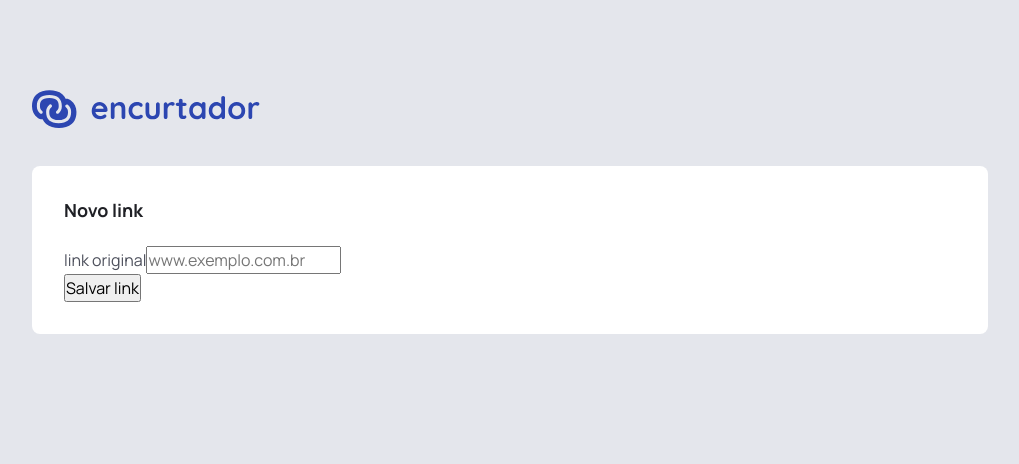
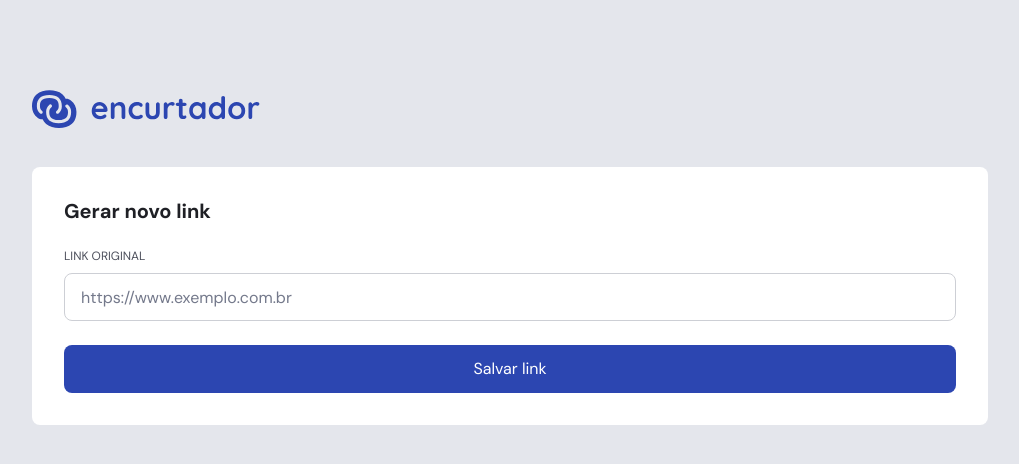
Before and after one commit to ClodoaldoDantas/encurtador-de-links-web, a React (Vite) app: page / in a window 1280 px wide. Shown: the top 464 px of the page, without its empty margins (130-1149 px from the left). Built offline with nearby package versions, Linux system fonts and the light colour scheme.

Commit message:
feat: update font styles, add form validation, and enhance CreateLinkForm component

```diff
--- a/index.html
+++ b/index.html
@@ -8,7 +8,7 @@
   <!-- Google Fonts -->
   <link rel="preconnect" href="https://fonts.googleapis.com">
   <link rel="preconnect" href="https://fonts.gstatic.com" crossorigin>
-  <link href="https://fonts.googleapis.com/css2?family=Manrope:wght@200..800&display=swap" rel="stylesheet">
+  <link href="https://fonts.googleapis.com/css2?family=DM+Sans:ital,opsz,wght@0,9..40,100..1000;1,9..40,100..1000&display=swap" rel="stylesheet">
 
   <title>Encurtador</title>
 </head>
--- a/package.json
+++ b/package.json
@@ -9,8 +9,12 @@
     "preview": "vite preview"
   },
   "dependencies": {
+    "@hookform/resolvers": "^5.2.1",
+    "@phosphor-icons/react": "^2.1.10",
     "react": "^19.1.1",
-    "react-dom": "^19.1.1"
+    "react-dom": "^19.1.1",
+    "react-hook-form": "^7.62.0",
+    "zod": "^4.0.17"
   },
   "devDependencies": {
     "@biomejs/biome": "2.1.4",
--- a/src/components/ui/card/styles.module.scss
+++ b/src/components/ui/card/styles.module.scss
@@ -3,7 +3,7 @@
   background-color: var(--white);
   border-radius: 0.5rem;
 
-  @media(width >= 1024px) {
+  @media(width >= 64em) {
     padding: 2rem;
   }
 }
--- a/src/index.scss
+++ b/src/index.scss
@@ -20,7 +20,7 @@
 
 body {
   background-color: var(--gray-200);
-  font-family: "Manrope", Arial, sans-serif;
+  font-family: "DM Sans", Arial, sans-serif;
   line-height: 1.5;
   color: var(--gray-500);
 }
--- a/src/pages/home/components/create-link-form/index.tsx
+++ b/src/pages/home/components/create-link-form/index.tsx
@@ -1,22 +1,66 @@
+import { zodResolver } from '@hookform/resolvers/zod'
+import { WarningCircleIcon } from '@phosphor-icons/react'
+import { useForm } from 'react-hook-form'
+import * as z from 'zod'
 import { Card } from '../../../../components/ui/card'
 import styles from './styles.module.scss'
 
+const formSchema = z.object({
+	originalUrl: z.url({
+		error: 'URL inválida',
+	}),
+})
+
+type CreateLinkFormData = z.infer<typeof formSchema>
+
 export function CreateLinkForm() {
+	const {
+		register,
+		handleSubmit,
+		formState: { errors },
+	} = useForm<CreateLinkFormData>({
+		resolver: zodResolver(formSchema),
+		defaultValues: {
+			originalUrl: '',
+		},
+	})
+
+	const handleCreateLink = (data: CreateLinkFormData) => {
+		console.log(data)
+	}
+
 	return (
 		<Card>
-			<h2 className={styles.title}>Novo link</h2>
+			<h2 className={styles.title}>Gerar novo link</h2>
 
-			<form className={styles.form}>
-				<div className={styles.inputGroup}>
-					<label htmlFor="original-link">link original</label>
+			<form onSubmit={handleSubmit(handleCreateLink)} className={styles.form}>
+				<div
+					className={styles.formItem}
+					data-state={errors.originalUrl ? 'invalid' : 'default'}
+				>
+					<label className={styles.formLabel} htmlFor="original-link">
+						link original
+					</label>
+
 					<input
 						type="text"
 						id="original-link"
-						placeholder="www.exemplo.com.br"
+						placeholder="https://www.exemplo.com.br"
+						className={styles.formInput}
+						{...register('originalUrl')}
 					/>
+
+					{errors.originalUrl && (
+						<div className={styles.formError}>
+							<WarningCircleIcon size={20} />
+							<span>{errors.originalUrl?.message}</span>
+						</div>
+					)}
 				</div>
 
-				<button type="submit">Salvar link</button>
+				<button className={styles.button} type="submit">
+					Salvar link
+				</button>
 			</form>
 		</Card>
 	)
--- a/src/pages/home/components/create-link-form/styles.module.scss
+++ b/src/pages/home/components/create-link-form/styles.module.scss
@@ -1,9 +1,97 @@
 .title {
-  font-size: 1.125rem;
+  font-size: 1.25rem;
   line-height: 1.5rem;
   margin-bottom: 1.25rem;
 
-  @media(width >= 1024px) {
+  @media(width >= 64em) {
     margin-bottom: 1.5rem;
   }
 }
+
+.form > button[type="submit"] {
+  margin-top: 1.25rem;
+
+  @media(width >= 64em) {
+    margin-top: 1.5rem;
+  }
+}
+
+.formItem {
+  display: flex;
+  flex-direction: column;
+  gap: 0.5rem;
+
+  &:focus-within label {
+    color: var(--blue-base);
+  }
+
+  &[data-state='invalid'] label {
+    color: var(--danger);
+  }
+
+  &[data-state='invalid'] input:focus {
+    outline-color: var(--danger);
+  }
+}
+
+.formLabel {
+  font-size: 0.75rem;
+  text-transform: uppercase;
+}
+
+.formInput {
+  height: 3rem;
+  padding: 0 1rem;
+  border-radius: 0.5rem;
+  border: 1px solid var(--gray-300);
+
+  font-size: 16px;
+  color: var(--gray-600);
+
+  &::placeholder {
+    color: var(--gray-400);
+  }
+
+  &:focus {
+    outline: 2px solid var(--blue-base);
+  }
+}
+
+.formError {
+  display: flex;
+  align-items: center;
+  gap: 0.5rem;
+
+  svg {
+    color: var(--danger);
+  }
+
+  span {
+    font-size: 0.875rem;
+  }
+}
+
+.button {
+  width: 100%;
+  cursor: pointer;
+
+  height: 3rem;
+  border-radius: 0.5rem;
+  border: 0;
+
+  font-size: 1rem;
+
+  display: flex;
+  align-items: center;
+  justify-content: center;
+  gap: 0.5rem;
+
+  background-color: var(--blue-base);
+  color: var(--white);
+
+  transition: all 0.2s;
+
+  &:hover {
+    background-color: var(--blue-dark);
+  }
+}
--- a/src/pages/home/page.module.scss
+++ b/src/pages/home/page.module.scss
@@ -8,7 +8,7 @@
   padding: 2rem 0 1.5rem;
   text-align: center;
 
-  @media(width >= 1024px) {
+  @media(width >= 64em) {
     text-align: left;
     padding: 5.5rem 0 2rem;
   }
```
Also changed, not shown: 1 other file (tests, documents, lock files or other folders).
